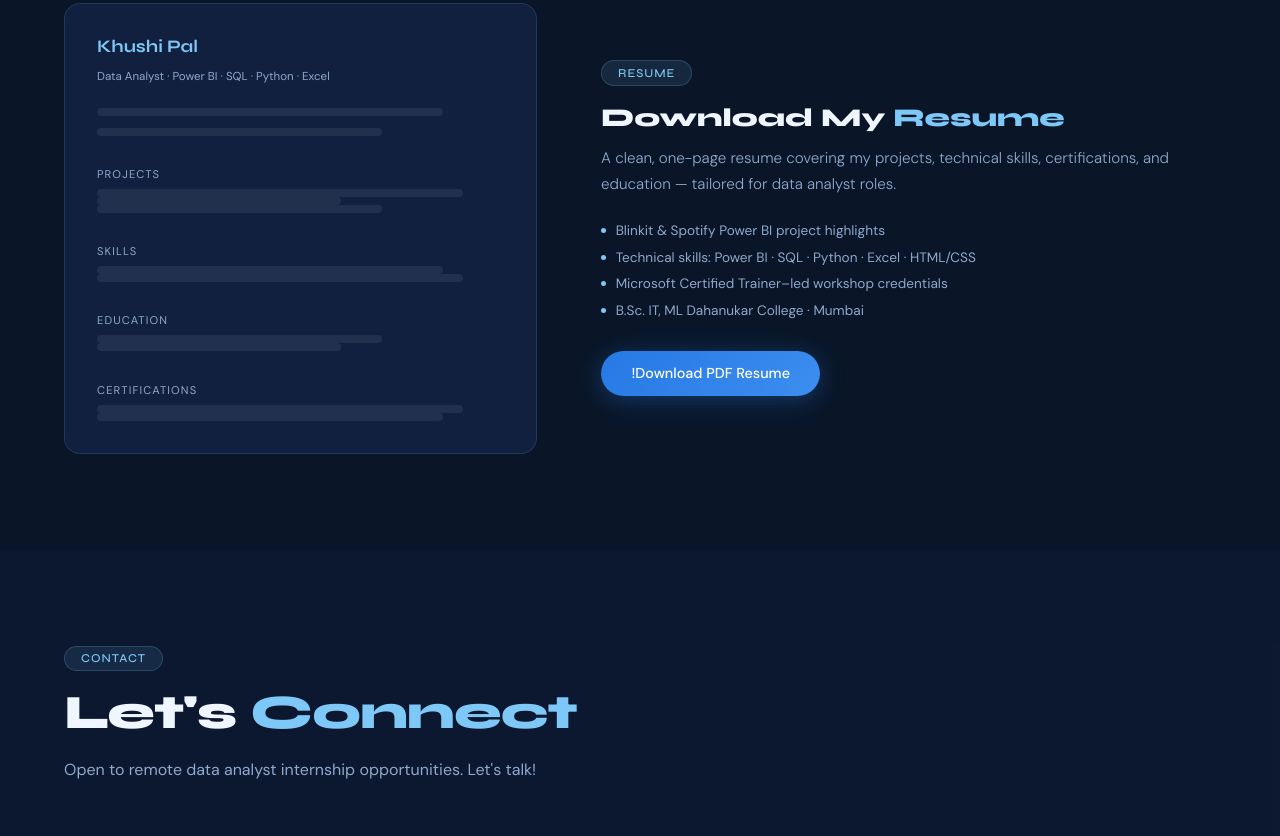
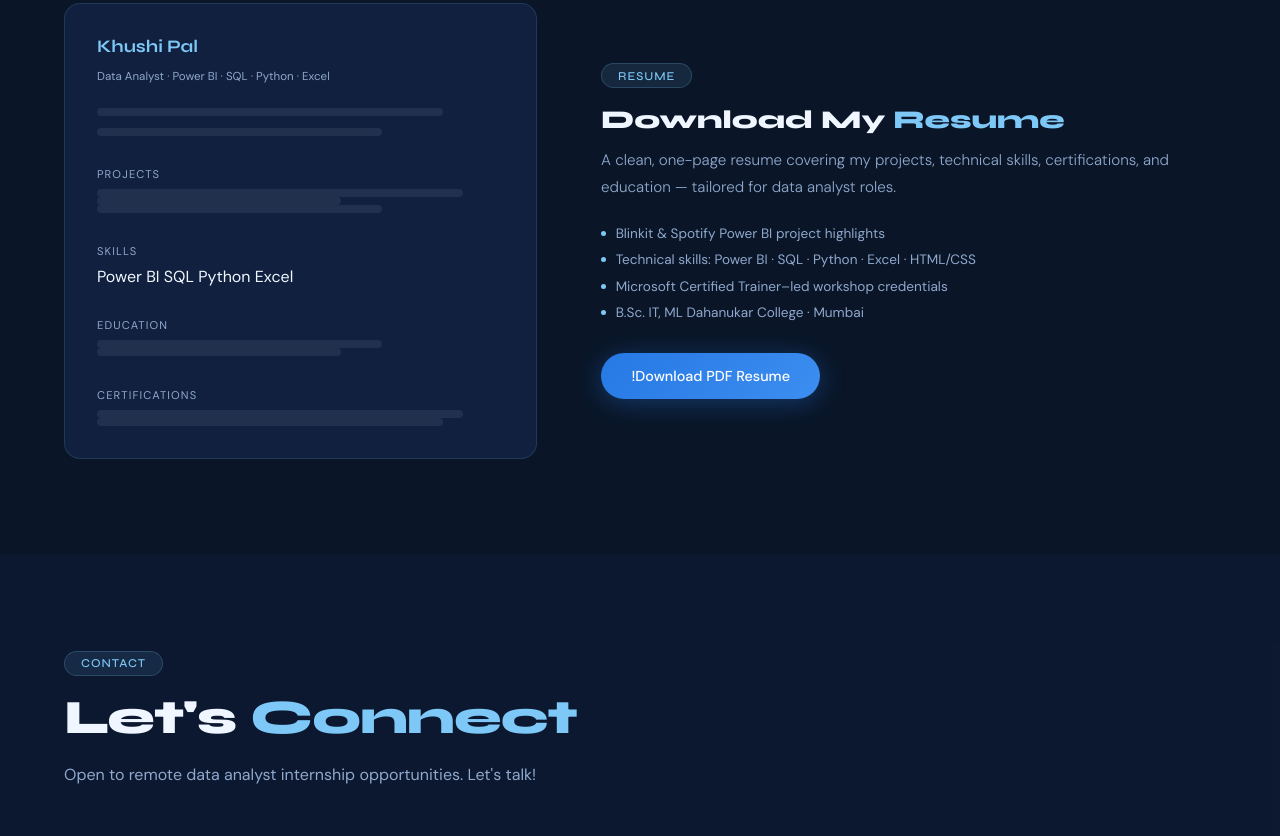
Before and after one commit to palkhushi7898-lab/data-analyst-portfolio, a plain HTML site: page index.html in a window 1280 px wide. Shown: the part 4185-5021 px from the top of the page. Drawn offline with Linux system fonts and the light colour scheme.

Commit message:
Update index.html

```diff
--- a/index.html
+++ b/index.html
@@ -770,11 +770,16 @@
           <div class="r-line l4"></div>
           <div class="r-line l2"></div>
         </div>
-        <div class="r-section">
-          <div class="r-section-head">Skills</div>
-          <div class="r-line l1"></div>
-          <div class="r-line l3"></div>
-        </div>
+       <div class="r-section">
+  <div class="r-section-head">Skills</div>
+
+  <div class="skills-tags">
+    <span>Power BI</span>
+    <span>SQL</span>
+    <span>Python</span>
+    <span>Excel</span>
+  </div>
+</div>
         <div class="r-section">
           <div class="r-section-head">Education</div>
           <div class="r-line l2"></div>
```
